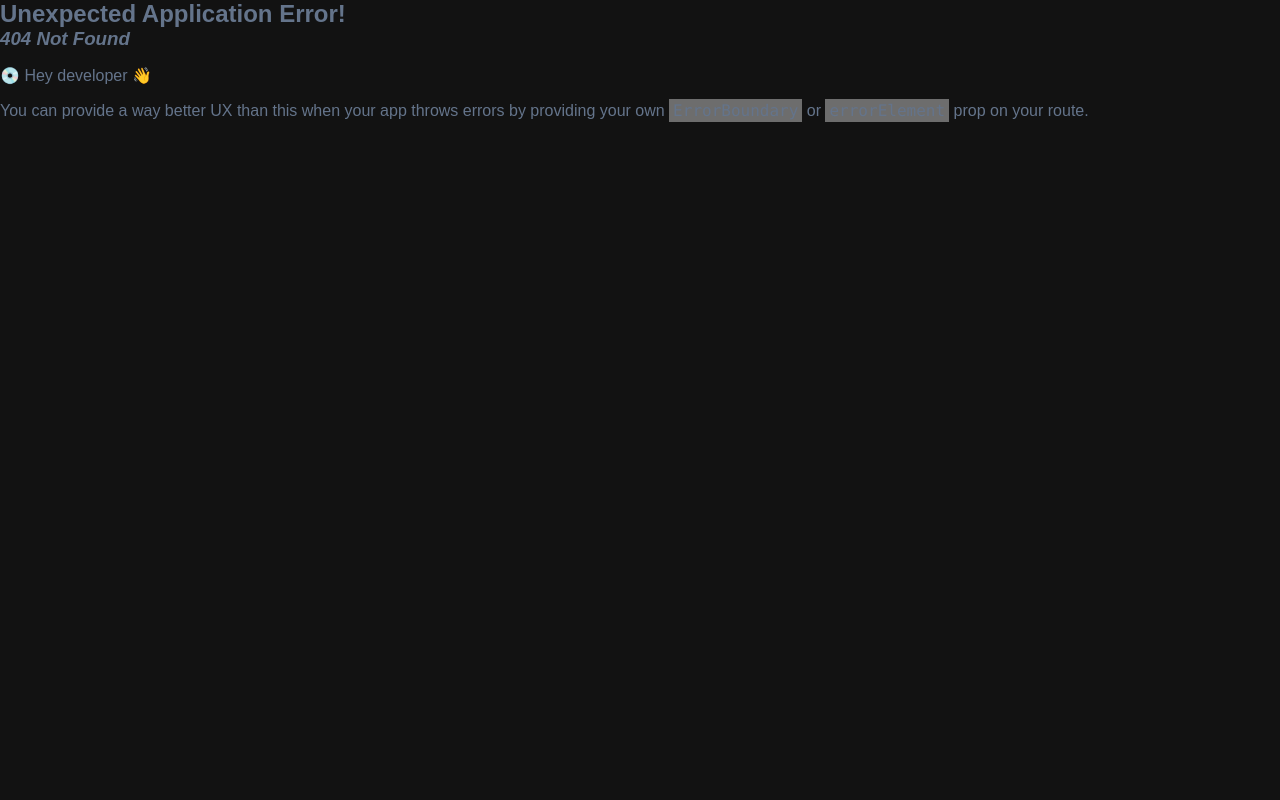
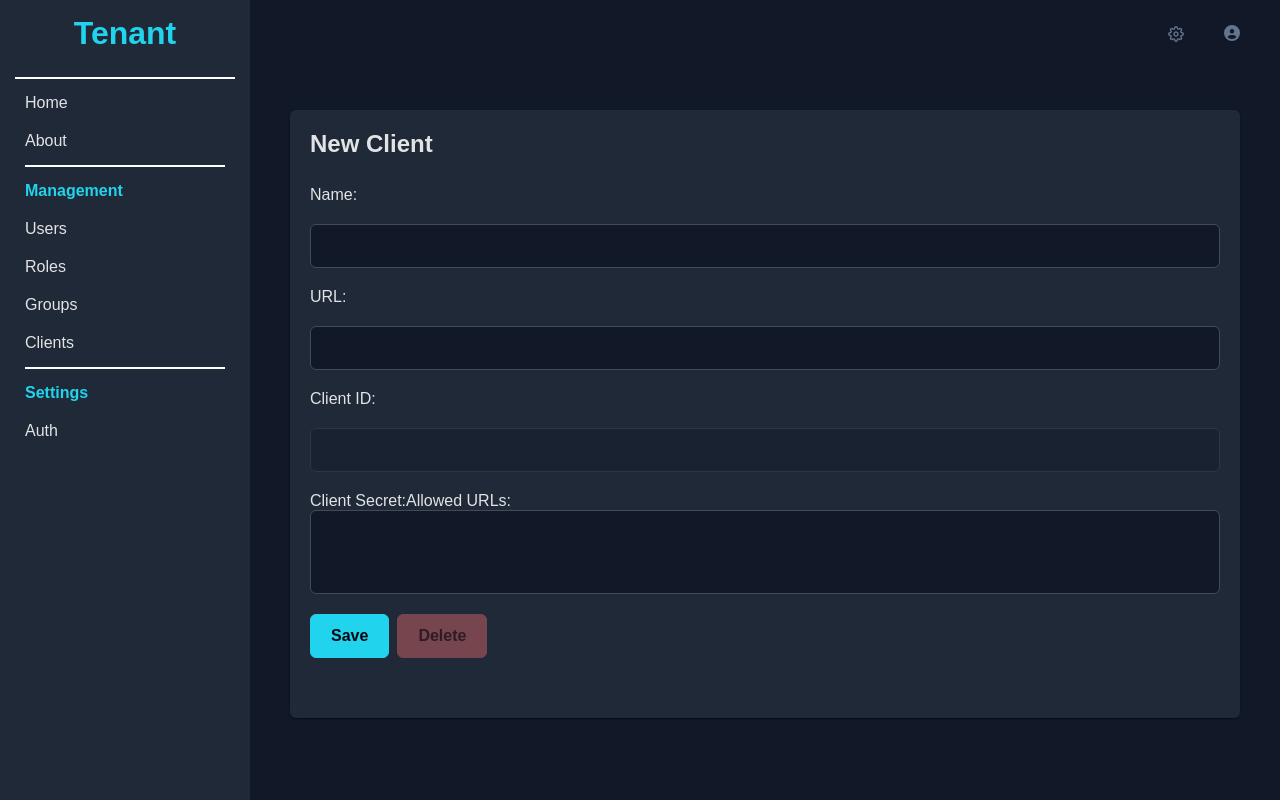
Before and after one commit to joyned/venus-iam-portal, a React (Create React App) app: page /client/1 in a window 1280 px wide. Before the commit this address had no page. Built offline with nearby package versions, Linux system fonts and the light colour scheme; no server answers; a web font is replaced by a local one.

Commit message:
feat: implements client page

```diff
--- /dev/null
+++ b/src/Models/ClientAllowedUrlModel.tsx
@@ -0,0 +1,5 @@
+export default class ClientAllowedUrlModel {
+    id?: string;
+    url?: string;
+    clientId?: string;
+}
--- a/src/Models/ClientModel.tsx
+++ b/src/Models/ClientModel.tsx
@@ -1,8 +1,10 @@
+import ClientAllowedUrlModel from "./ClientAllowedUrlModel";
+
 export default class ClientModel {
     id?: string;
     name?: string;
     url?: string;
-    allowedUrls?: string[];
+    allowedUrls?: ClientAllowedUrlModel[];
     clientId?: string;
     clientSecret?: string;
     createdAt?: string;
--- a/src/Pages/Clients/Client.tsx
+++ b/src/Pages/Clients/Client.tsx
@@ -7,8 +7,11 @@ import Layout from '../../Layout/Layout';
 import ClientModel from '../../Models/ClientModel';
 import { getClients } from '../../Services/ClientService';
 import './Client.scss';
+import { FaPencil } from 'react-icons/fa6';
+import { useNavigate } from 'react-router-dom';
 
 export default function Client() {
+    const navigate = useNavigate();
     const [clients, setClients] = useState<ClientModel[]>();
     const [loading, setLoading] = useState(false);
 
@@ -18,6 +21,12 @@ export default function Client() {
             setClients(response);
         }).finally(() => setLoading(false));
     }, []);
+
+    const editTemplate = (rowData: any, column: any) => {
+        return <div style={{ cursor: 'pointer' }}>
+            <FaPencil onClick={() => navigate(`/client/${rowData.id}`)}></FaPencil>
+        </div>;
+    }
 
     return (
         <Layout>
@@ -33,8 +42,9 @@ export default function Client() {
                         <Column field="name" header="Client Name"></Column>
                         <Column field="url" header="URL"></Column>
                         <Column field="createdAt" header="Created At"></Column>
+                        <Column header='Actions' body={editTemplate}></Column>
                     </DataTable>
-                    <Button label='Add'></Button>
+                    <Button label='Add' onClick={() => navigate('/client/0')}></Button>
                 </Card>
             </div>
         </Layout>
--- /dev/null
+++ b/src/Pages/Clients/Form/ClientForm.tsx
@@ -0,0 +1,142 @@
+import { Button } from 'primereact/button';
+import { Card } from 'primereact/card';
+import { Chips, ChipsChangeEvent } from 'primereact/chips';
+import { confirmDialog, ConfirmDialog } from 'primereact/confirmdialog';
+import { InputText } from 'primereact/inputtext';
+import { Toast } from 'primereact/toast';
+import { useEffect, useRef, useState } from 'react';
+import { useNavigate, useParams } from 'react-router-dom';
+import Layout from '../../../Layout/Layout';
+import ClientAllowedUrlModel from '../../../Models/ClientAllowedUrlModel';
+import ClientModel from '../../../Models/ClientModel';
+import { deleteClient, getClientById, saveClient } from '../../../Services/ClientService';
+import './ClientForm.scss';
+import { Password } from 'primereact/password';
+
+export default function ClientForm() {
+    const navigate = useNavigate();
+    const params = useParams();
+    const toast = useRef<Toast>(null);
+    const [loading, setLoading] = useState(false);
+    const [client, setClient] = useState<ClientModel>(new ClientModel());
+    const [clientName, setClientName] = useState<string>();
+    const [clientUrl, setClientUrl] = useState<string>();
+    const [clientAllowedUrls, setClientAllowedUrls] = useState<any[]>([]);
+    const [clientId, setClientId] = useState<string>();
+    const [clientSecret, setClientSecret] = useState<string>();
+
+    useEffect(() => {
+        if (params.id && Number(params.id) !== 0) {
+            setLoading(true);
+            getClientById(params.id).then((response: any) => {
+                const allUrls = response.allowedUrls.map((au: ClientAllowedUrlModel) => au.url);
+                setClient(response);
+                setClientId(response.id)
+                setClientName(response.name);
+                setClientUrl(response.url);
+                setAllowedUrls(allUrls);
+                setClientId(response.clientId);
+                setClientSecret(response.clientSecret);
+                setLoading(false)
+            }).finally(() => setLoading(false));
+        }
+    }, [params.id])
+
+    const handleSubmit = (event: any) => {
+        setLoading(true);
+        client.allowedUrls = clientAllowedUrls.map((url: string) => {
+            let allowed = new ClientAllowedUrlModel();
+            allowed.clientId = client.id;
+            allowed.url = url;
+            return allowed;
+        });
+
+        client.name = clientName;
+        client.url = clientUrl;
+
+        saveClient(client)
+            .then(() => navigate('/client'))
+            .finally(() => setLoading(false));
+
+        event.preventDefault();
+    }
+
+    const confirmDelete = (e: any) => {
+        e.preventDefault();
+        confirmDialog({
+            message: 'Do you want to delete this record?',
+            header: 'Delete Confirmation',
+            icon: 'pi pi-info-circle',
+            defaultFocus: 'reject',
+            acceptClassName: 'p-button-danger',
+            accept: acceptDelete
+        });
+    };
+
+    const acceptDelete = () => {
+        if (client.id) {
+            deleteClient(client.id)
+                .then(() => navigate('/client'))
+                .catch((err) => {
+                    toast.current?.show({
+                        severity: 'error', summary: 'Error',
+                        detail: 'An error occured. Please, contact support.', life: 3000
+                    });
+                });
+        }
+    }
+
+    const setAllowedUrls = (value: any) => {
+        try {
+            new URL(value.at(-1));
+            setClientAllowedUrls(value);
+        } catch (error) {
+            toast.current?.show({
+                severity: 'error', summary: 'Error',
+                detail: `Invalid URL ${value.at(-1)}. Please, check your input.`, life: 3000
+            });
+        }
+    }
+
+    const copyToClipboard = (e: any) => {
+        if (clientSecret) {
+            navigator.clipboard.writeText(clientSecret)
+        }
+        e.preventDefault();
+    }
+
+    return (
+        <Layout>
+            <div className="clientFormPage">
+                <ConfirmDialog />
+                <Toast ref={toast} />
+                <Card title={client?.name ? client.name : 'New Client'}>
+                    <form className="   " onSubmit={handleSubmit}>
+                        <span>Name:</span>
+                        <InputText value={clientName} onChange={(e) => setClientName(e.target.value)} />
+                        <span>URL:</span>
+                        <InputText value={clientUrl} onChange={(e) => setClientUrl(e.target.value)} />
+                        <span>Client ID:</span>
+                        <InputText value={clientId} disabled={true} />
+                        <span>Client Secret:</span>
+                        {clientSecret && (
+                            <div>
+                                <Password value={clientSecret} disabled={true} style={{ width: '90%', marginRight: '20px' }} />
+                                <Button icon="pi pi-copy" onClick={(e) => copyToClipboard(e)}></Button>
+                            </div>
+                        )}
+                        <span>Allowed URLs:</span>
+                        {clientAllowedUrls && (
+                            <div className="card p-fluid">
+                                <Chips value={clientAllowedUrls} onChange={(e: ChipsChangeEvent) => setAllowedUrls(e.value)} />
+                            </div>
+                        )}
+                        <Button label='Save' disabled={loading}></Button>
+                        <Button label="Delete" onClick={(e) => confirmDelete(e)} severity="danger"
+                            style={{ marginLeft: '0.5em' }} disabled={client.id === undefined} />
+                    </form>
+                </Card>
+            </div>
+        </Layout>
+    )
+}
--- a/src/Services/ClientService.ts
+++ b/src/Services/ClientService.ts
@@ -1,10 +1,25 @@
 import ClientModel from "../Models/ClientModel"
-import { get } from "./RequestService"
+import { del, get, post } from "./RequestService"
 
 const getClients = async () => {
     return get<ClientModel[]>('client');
 }
 
+const getClientById = async (clientId: string) => {
+    return get<ClientModel>(`client/${clientId}`);
+}
+
+const saveClient = async (client: ClientModel) => {
+    return post<ClientModel>(`client`, client);
+}
+
+const deleteClient = async (clientId: string) => {
+    return del<ClientModel>(`client/${clientId}`);
+}
+
 export {
-    getClients
+    getClients,
+    getClientById,
+    saveClient,
+    deleteClient
 }
--- a/src/index.tsx
+++ b/src/index.tsx
@@ -20,6 +20,7 @@ import UserForm from './Pages/Users/Form/UserForm';
 import User from './Pages/Users/User';
 import reportWebVitals from './reportWebVitals';
 import About from './Pages/About/About';
+import ClientForm from './Pages/Clients/Form/ClientForm';
 
 const router = createBrowserRouter([
   {
@@ -63,6 +64,10 @@ const router = createBrowserRouter([
     element: <Client></Client>
   },
   {
+    path: '/client/:id',
+    element: <ClientForm></ClientForm>
+  },
+  {
     path: '/settings',
     children: [
       {
```
Also changed, not shown: src/Pages/Clients/Form/ClientForm.scss (added).
